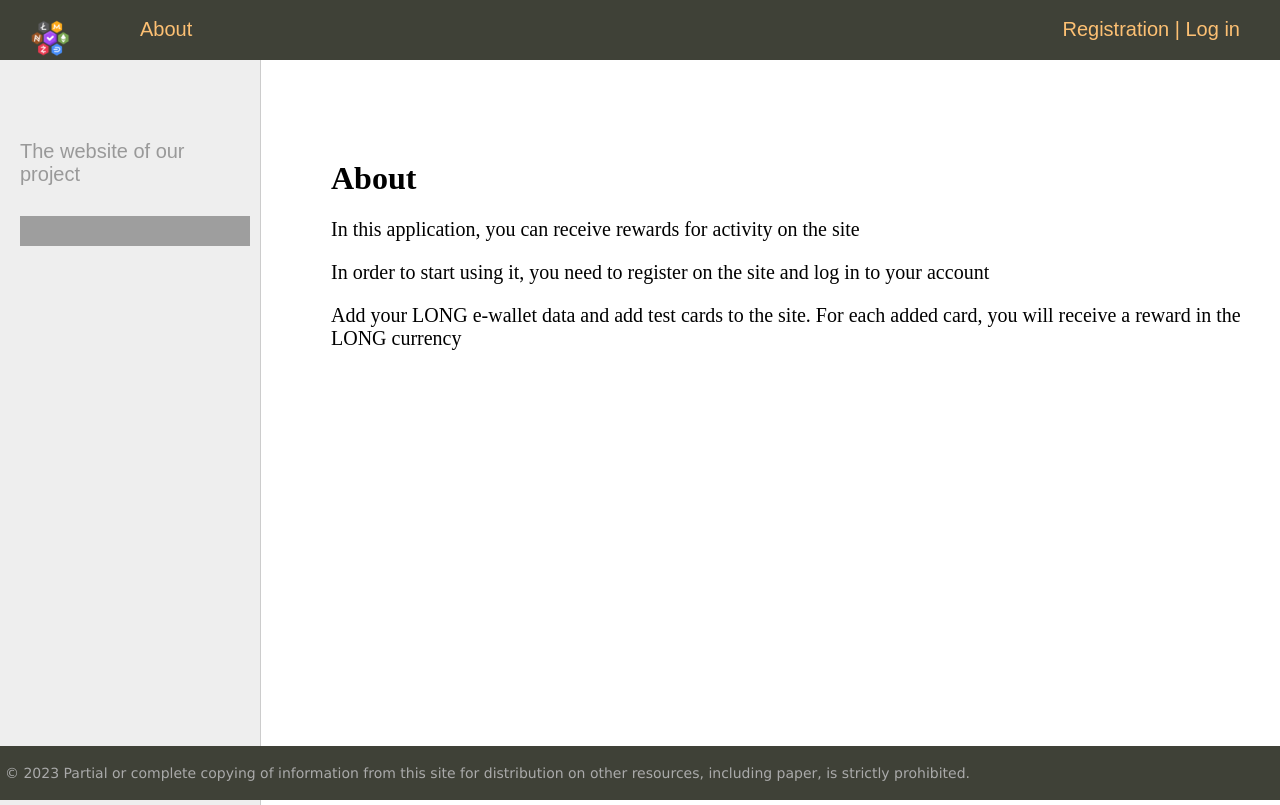
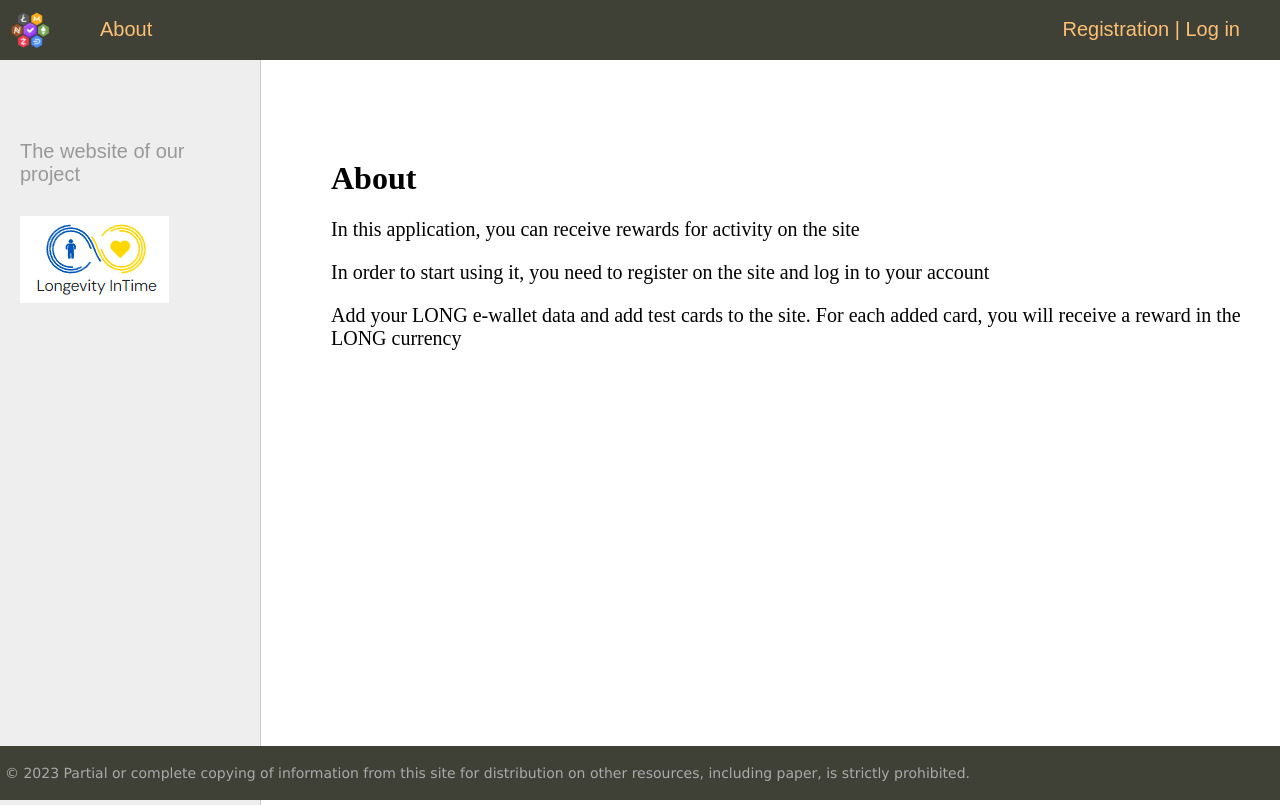
Before and after one commit to DmitryOstrovskiy/longevityintime_reward, a Django app: page /about/ in a window 1280 px wide. Shown: the top 805 px of the page. Run offline with Django 4.2, Linux system fonts and the light colour scheme; grey boxes are pictures that could not be loaded.

Commit message:
+Readme.md

```diff
--- a/longevityintime_reward/reward/static/rewards/css/styles.css
+++ b/longevityintime_reward/reward/static/rewards/css/styles.css
@@ -81,7 +81,7 @@
 }
 
 .logo {
-	background: url('../images/logo.png') no-repeat 10px 5px;
+	background: url('../images/logo.png') no-repeat 10px 10px;
 	width: 70px;
 	height: 60px;
 }
@@ -175,7 +175,7 @@
 	font-size: 20px;
 }
 .left-chapters ul li {
-	margin: 30px 0 0 0;
+	margin: 100px 0 0 0;
 	color: #999;
 }
 .left-chapters ul li.selected {color: #0059b2; }
@@ -188,19 +188,19 @@
 .left-chapters ul li.share p {margin: 30px 0 30px 0;}
 .left-chapters ul li.share a {
 	display: inline-block;
-	width: 40px;
-	height: 40px;
+	width: 100%;
+	height: 30px;
 	margin: 0 20px 0 0;
 }
 .left-chapters ul li.share a.share-yt {
 	width: 100%;
-	height: 30px;
+	height: 90px;
 	background: url('../images/share_yt.png') no-repeat 0 0
 }
 .left-chapters ul li.share a.share-yt:hover {
 	width: 100%;
-	height: 30px;
-	background: url('../images/share_yt.png') no-repeat 0 -30px
+	height: 90px;
+	background: url('../images/share_yt.png') no-repeat 0 -5px
 }
 
 .content {
--- a/longevityintime_reward/reward/templates/rewards/base.html
+++ b/longevityintime_reward/reward/templates/rewards/base.html
@@ -14,7 +14,8 @@
 {% block mainmenu %}
 		<div class="header">
 			<ul id="mainmenu" class="mainmenu">
-			<li class="logo3"><a href="{% url 'index' %}"><img src="{% static 'rewards/images/logo2.png' %}" alt="Logo"></a></li>
+			<li class="logo"><a href="{% url 'index' %}"><div class="logo"></div></a></li>
+			<!--<li class="logo3"><a href="{% url 'index' %}"><img src="{% static 'rewards/images/logo2.png' %}" alt="Logo"></a></li>-->
 {% for m in menu %}
 			<li><a href="{% url m.url_name %}">{{m.title}}</a></li>
 {% endfor %}
```
Also changed, not shown: longevityintime_reward/reward/static/rewards/images/logo.png (renamed from longevityintime_reward/reward/static/rewards/images/logo2.png), longevityintime_reward/reward/static/rewards/images/share-yt.png (deleted), longevityintime_reward/reward/static/rewards/images/share_yt.png (added).
